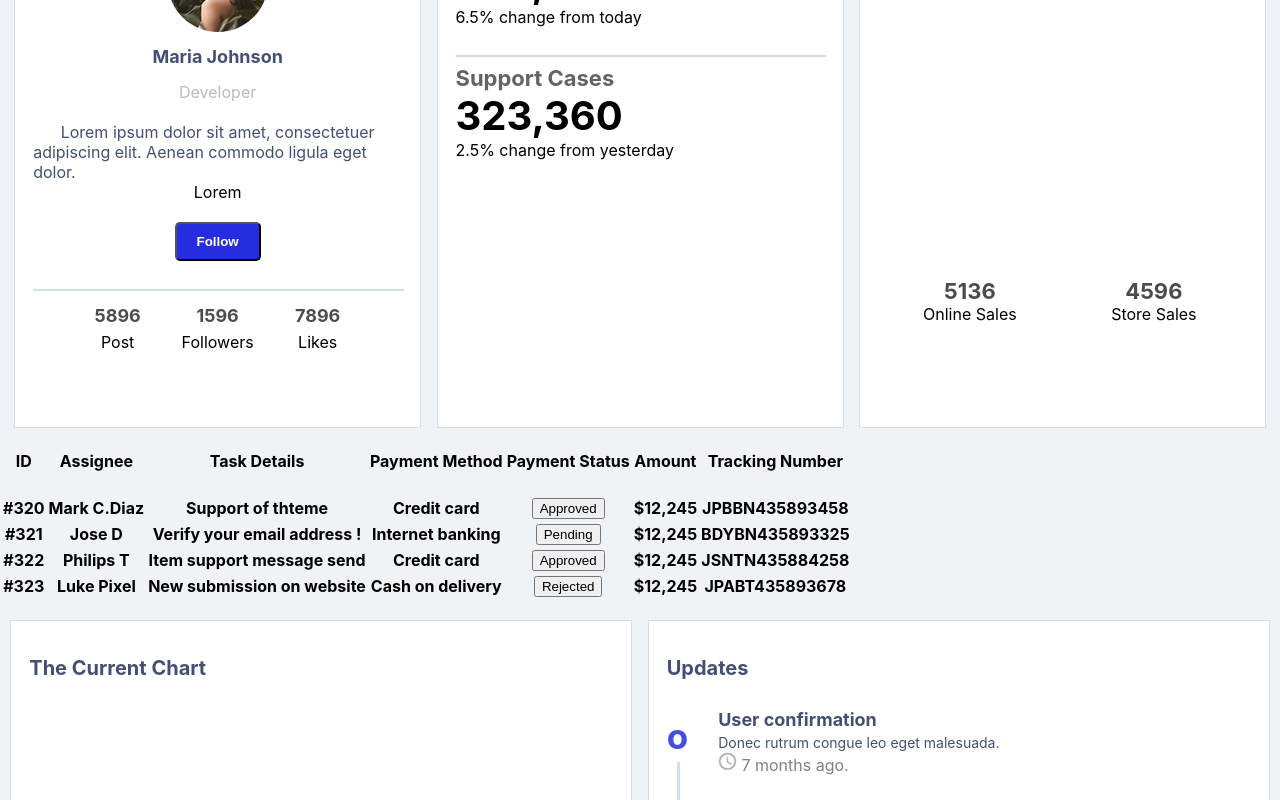
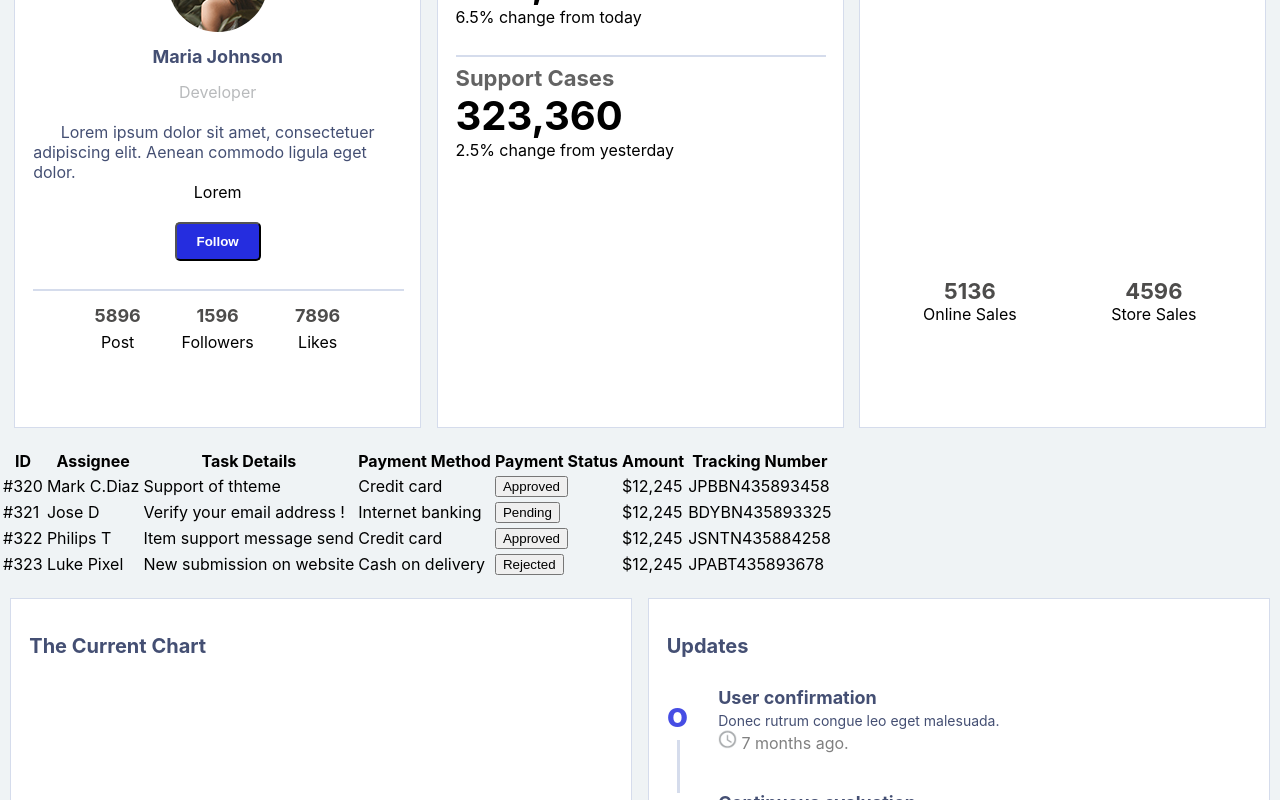
Before and after one commit to ruchika6698/Liberty-UI, a React (Create React App) app: page / in a window 1280 px wide. Shown: the part 422-1222 px from the top of the page. Built offline with nearby package versions, Linux system fonts and the light colour scheme.

Commit message:
Refactor:Summary table

```diff
--- a/src/Components/TableSummary.jsx
+++ b/src/Components/TableSummary.jsx
@@ -1,14 +1,13 @@
 import React from "react";
 import "../SCSS/Table.scss";
-import Table from 'react-bootstrap/Table'
 import Button from "react-bootstrap/Button";
 
 export default function TableSummary() {
   return (
-    <div>
-      <Table responsive striped bordered hover>
+    <div className="tableContainer">
+      <table>
         <thead>
-          <tr>
+          <tr className="tableHead">
             <th>ID</th>
             <th>Assignee</th>
             <th>Task Details</th>
@@ -18,54 +17,53 @@ export default function TableSummary() {
             <th>Tracking Number</th>
           </tr>
         </thead>
-        <br/>
         <tbody>
           <tr>
-            <th>#320</th>
-            <th>Mark C.Diaz</th>
-            <th>Support of thteme</th>
-            <th>Credit card</th>
-            <th>
-              <Button variant="success">Approved</Button>{" "}
-            </th>
-            <th>$12,245</th>
-            <th>JPBBN435893458</th>
+            <td>#320</td>
+            <td>Mark C.Diaz</td>
+            <td>Support of thteme</td>
+            <td>Credit card</td>
+            <td>
+              <Button className="approved">Approved</Button>{" "}
+            </td>
+            <td>$12,245</td>
+            <td>JPBBN435893458</td>
           </tr>
           <tr>
-            <th>#321</th>
-            <th>Jose D</th>
-            <th>Verify your email address !</th>
-            <th>Internet banking</th>
-            <th>
-              <Button background-color="orange">Pending</Button>{" "}
-            </th>
-            <th>$12,245</th>
-            <th>BDYBN435893325</th>
+            <td>#321</td>
+            <td>Jose D</td>
+            <td>Verify your email address !</td>
+            <td>Internet banking</td>
+            <td>
+              <Button className="pending">Pending</Button>{" "}
+            </td>
+            <td>$12,245</td>
+            <td>BDYBN435893325</td>
           </tr>
           <tr>
-            <th>#322</th>
-            <th>Philips T</th>
-            <th>Item support message send</th>
-            <th>Credit card</th>
-            <th>
-              <Button variant="success">Approved</Button>{" "}
-            </th>
-            <th>$12,245</th>
-            <th>JSNTN435884258</th>
+            <td>#322</td>
+            <td>Philips T</td>
+            <td>Item support message send</td>
+            <td>Credit card</td>
+            <td>
+              <Button className="approved">Approved</Button>{" "}
+            </td>
+            <td>$12,245</td>
+            <td>JSNTN435884258</td>
           </tr>
           <tr>
-            <th>#323</th>
-            <th>Luke Pixel</th>
-            <th>New submission on website</th>
-            <th>Cash on delivery</th>
-            <th>
-              <Button variant="danger">Rejected</Button>{" "}
-            </th>
-            <th>$12,245</th>
-            <th>JPABT435893678</th>
+            <td>#323</td>
+            <td>Luke Pixel</td>
+            <td>New submission on website</td>
+            <td>Cash on delivery</td>
+            <td>
+              <Button className="danger">Rejected</Button>{" "}
+            </td>
+            <td>$12,245</td>
+            <td>JPABT435893678</td>
           </tr>
         </tbody>
-      </Table>
+      </table>
     </div>
   );
 }
```
